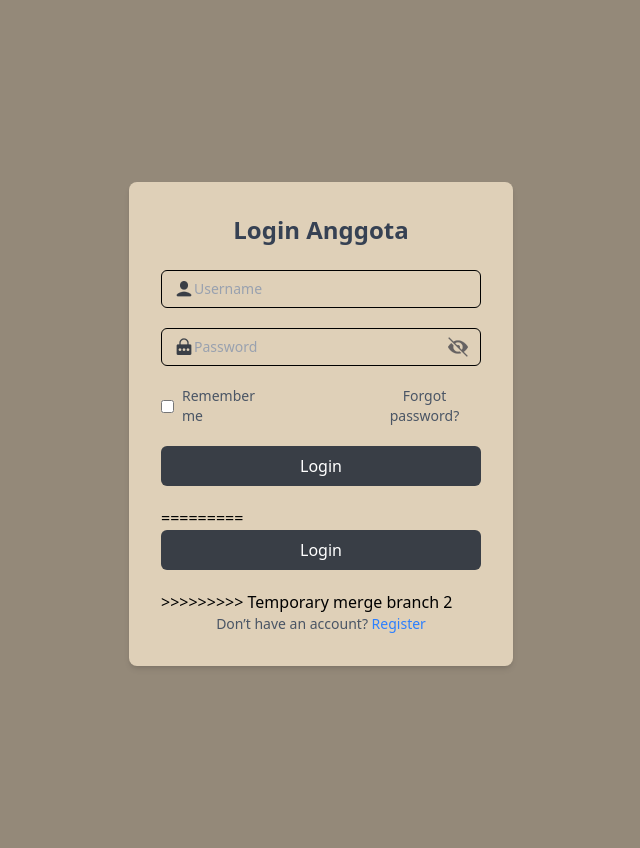
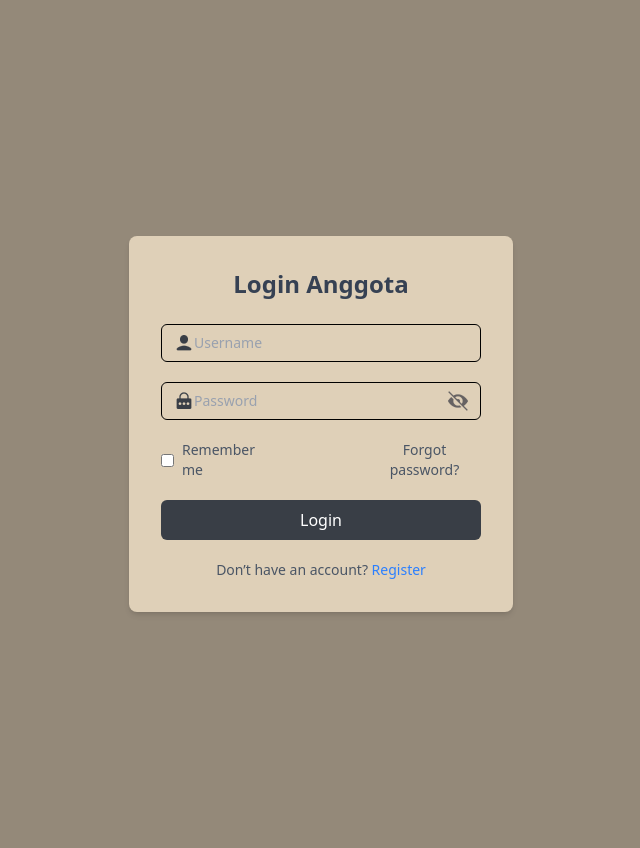
Before and after one commit to alghifarydaffa62/FinalExam, a PHP site: page /loginAnggota.php in a window 1280 px wide. Shown: the whole page, without its empty margins (319-959 px from the left). Run offline with PHP 8.4, Linux system fonts and the light colour scheme; style sheets or scripts are compiled from the project's sources.

Commit message:
fixing loginAnggota

```diff
--- a/loginAnggota.php
+++ b/loginAnggota.php
@@ -49,13 +49,6 @@
             Login
             </a>
 
-           <!-- Optional: Link to register -->
-=========
-          <a href="schedule.html" class="flex justify-center items-center w-full bg-[#393E46] text-white py-2 px-6 rounded-md hover:bg-[#2f3238] transition-colors">
-            Login
-            </a>
-
->>>>>>>>> Temporary merge branch 2
             <p class="text-center text-sm text-gray-600">
                 Don’t have an account?
                 <a href="register.html" class="text-blue-500 hover:underline">Register</a>
```
Lines whose indentation alone changed are shown as unchanged.
